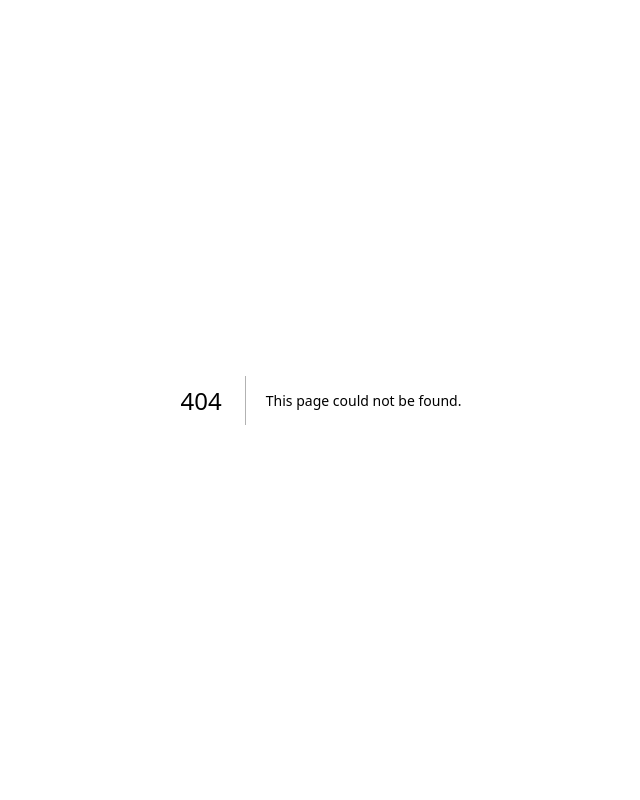
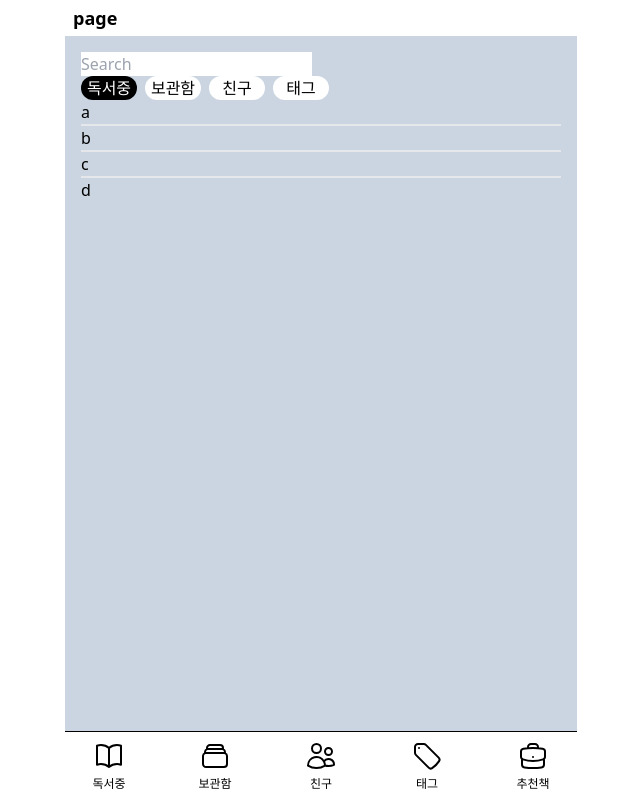
Before and after one commit to Yuyeol/book-talk, a Next.js app: page /search in a window 1280 px wide. Before the commit this address had no page. Shown: the whole page, without its empty margins (319-959 px from the left). Built offline with nearby package versions, Linux system fonts and the light colour scheme.

Commit message:
feat #3: search page 초안 완료

```diff
--- /dev/null
+++ b/pages/search.tsx
@@ -0,0 +1,46 @@
+import BookItem from "@/components/book/book-item";
+import Layout from "@/components/layout";
+import { useState } from "react";
+const TAP_DEFAULT_TEXT_COLOR = "black";
+const TAP_ACTIVE_TEXT_COLOR = "white";
+const TAP_DEFAULT_BG_COLOR = "white";
+const TAP_ACTIVE_BG_COLOR = "black";
+
+const Home = () => {
+  const [currentTap, setCurrentTap] = useState(0);
+  const selectTap = (index: number) => setCurrentTap(index);
+  return (
+    <Layout>
+      <div className="p-4">
+        <div>
+          <input placeholder="Search" />
+        </div>
+        <div className="flex gap-2">
+          {["독서중", "보관함", "친구", "태그"].map((item, i) => (
+            <button
+              className="border-white rounded-full w-14"
+              key="item"
+              onClick={() => selectTap(i)}
+              style={{
+                color:
+                  currentTap === i
+                    ? TAP_ACTIVE_TEXT_COLOR
+                    : TAP_DEFAULT_TEXT_COLOR,
+                background:
+                  currentTap === i ? TAP_ACTIVE_BG_COLOR : TAP_DEFAULT_BG_COLOR,
+              }}
+            >
+              {item}
+            </button>
+          ))}
+        </div>
+        <div className="divide-y-2">
+          {["a", "b", "c", "d"].map((item, i) => (
+            <div key={item}>{item}</div>
+          ))}
+        </div>
+      </div>
+    </Layout>
+  );
+};
+export default Home;
```
